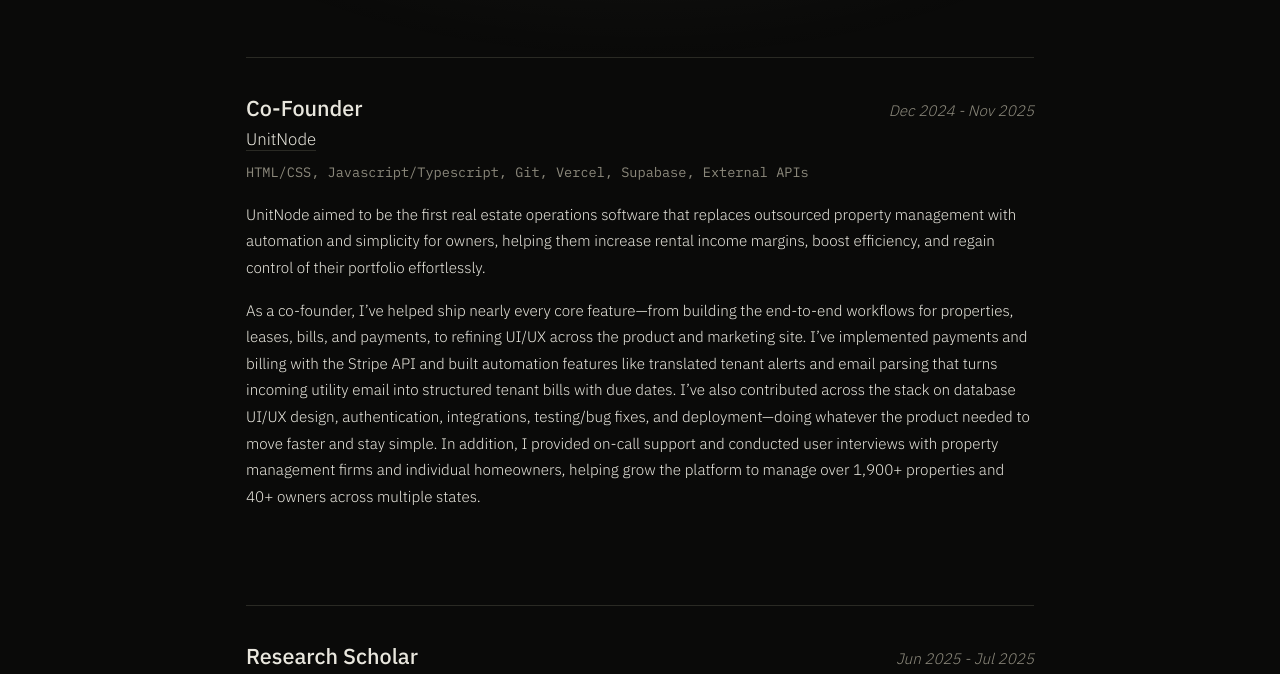
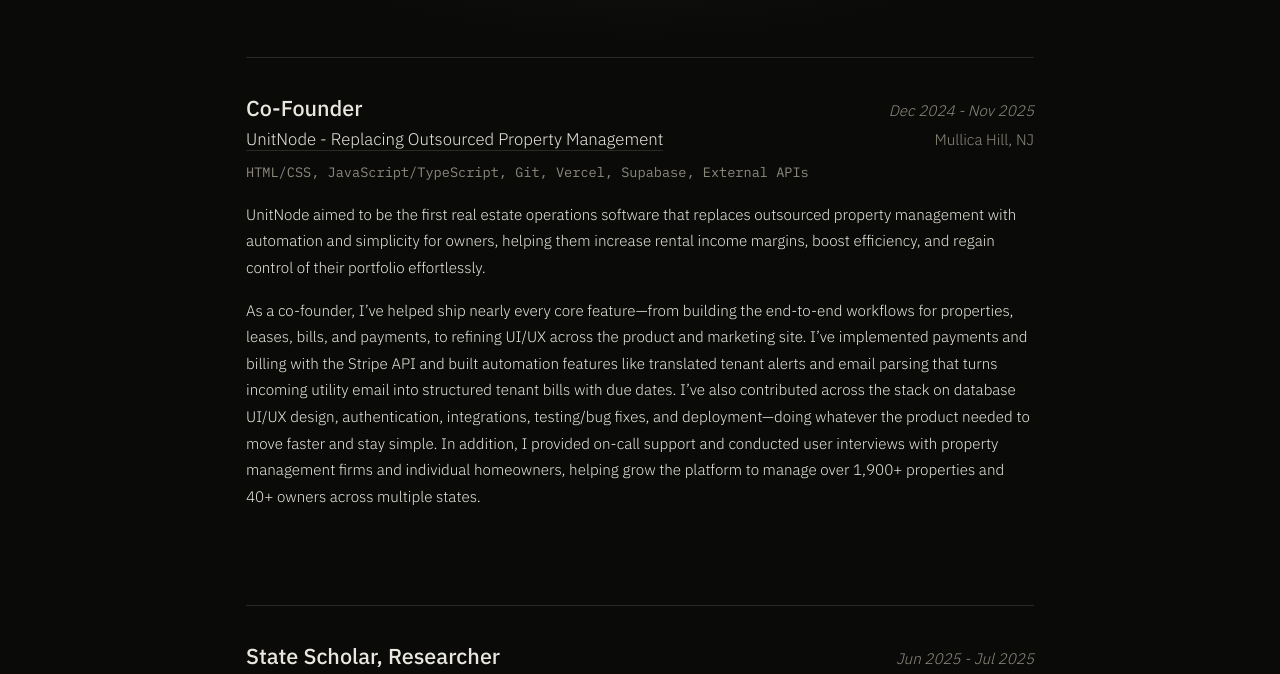
Before and after one commit to acstartup/acstartup.dev, a website: page experience/index.html in a window 1280 px wide. Shown: the part 270-944 px from the top of the page. Drawn offline with Linux system fonts and the light colour scheme.

Commit message:
(feat): update experience

```diff
--- a/experience/index.html
+++ b/experience/index.html
@@ -281,9 +281,10 @@
         <span class="exp-date">Dec 2024 - Nov 2025</span>
       </div>
       <div class="exp-company-row">
-        <a href="https://unitnode.com/" class="exp-company" target="_blank" rel="noopener noreferrer">UnitNode</a>
+        <a href="https://unitnode.com/" class="exp-company" target="_blank" rel="noopener noreferrer">UnitNode - Replacing Outsourced Property Management</a>
+        <span class="exp-location">Mullica Hill, NJ</span>
       </div>
-      <span class="exp-tech">HTML/CSS, Javascript/Typescript, Git, Vercel, Supabase, External APIs</span>
+      <span class="exp-tech">HTML/CSS, JavaScript/TypeScript, Git, Vercel, Supabase, External APIs</span>
 
       <div class="exp-desc">
         <p>UnitNode aimed to be the first real estate operations software that replaces outsourced property management with automation and simplicity for owners, helping them increase rental income margins, boost efficiency, and regain control of their portfolio effortlessly.</p>
@@ -294,7 +295,7 @@
     <!-- NJGSET -->
     <div class="experience">
       <div class="exp-header-row">
-        <h2 class="exp-title">Research Scholar</h2>
+        <h2 class="exp-title">State Scholar, Researcher</h2>
         <span class="exp-date">Jun 2025 - Jul 2025</span>
       </div>
       <div class="exp-company-row">
```
